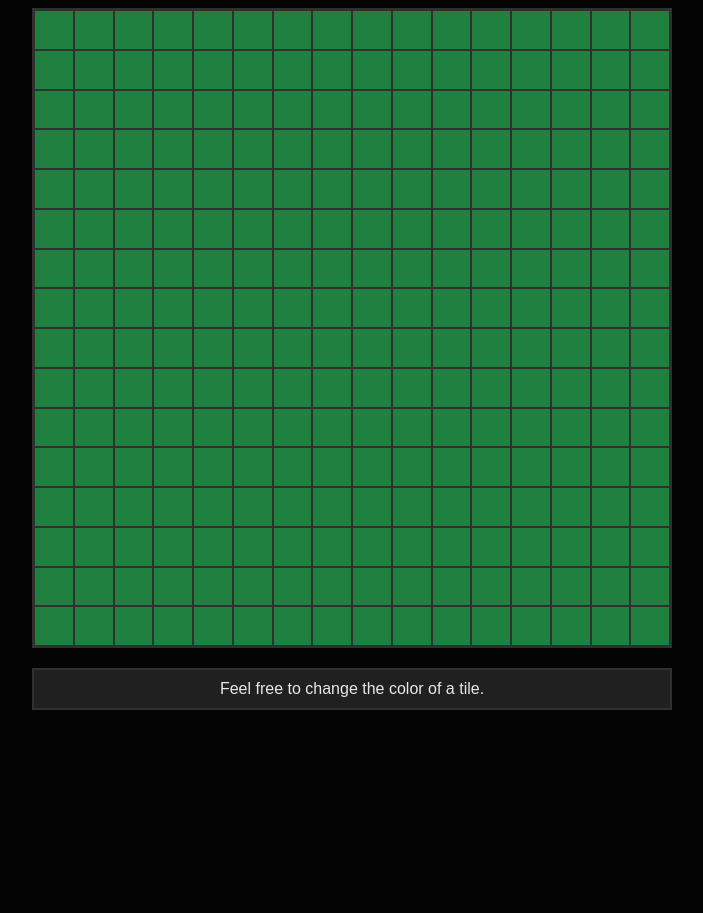
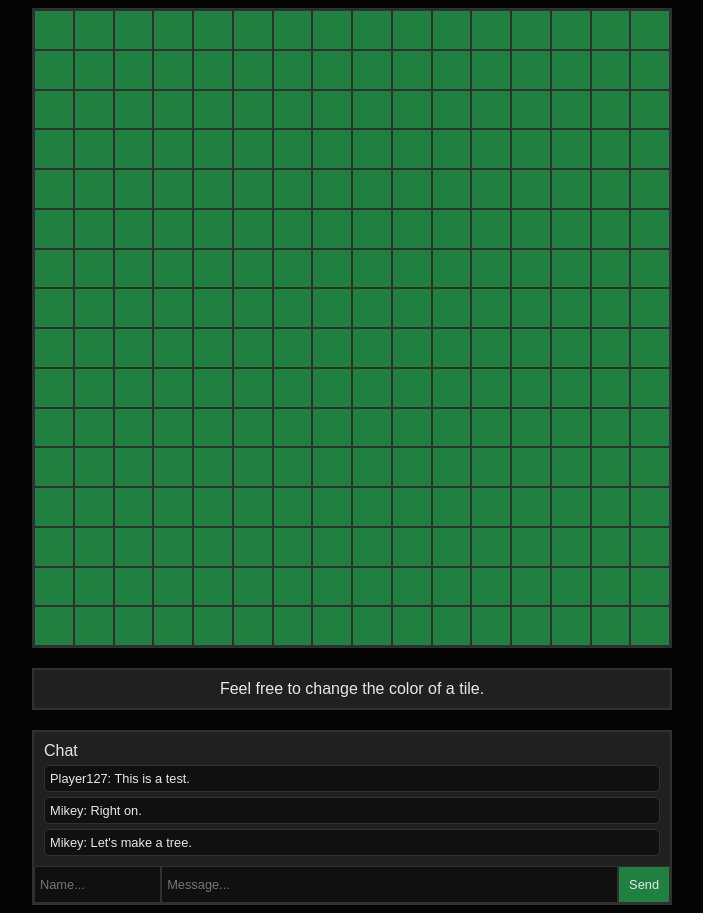
Before and after one commit to Munkyfoot/sog-game, a Flask app: page / in a window 1280 px wide. Shown: the whole page, without its empty margins (288-991 px from the left). Before the commit the page ends 710 px from the top, so only its background shows below. Run offline with Flask 2, Linux system fonts and the light colour scheme; data comes from the database, SQL or seed files in the repository; both versions use the stored data as it was after the commit.

Commit message:
Implement chat

```diff
--- a/app.py
+++ b/app.py
@@ -4,7 +4,7 @@ import hashlib
 from flask_sqlalchemy import SQLAlchemy
 from sqlalchemy import create_engine, or_, desc
 from sqlalchemy.orm import sessionmaker
-from db import Base, Tile, Log, db_name
+from db import Base, Tile, Log, Message, db_name
 import random
 from datetime import datetime
 
@@ -79,6 +79,24 @@ def update(tile_id):
 
         return redirect(url_for('jsonMain'))
 
+
+@app.route('/message/', methods = ['POST'])
+def message():
+    if request.method == 'POST':
+        if request.form.get('name') and request.form.get('message_content'):
+            message = Message(
+                ip_address=request.remote_addr,
+                date_time=datetime.utcnow().isoformat(),
+                name=request.form['name'],
+                content=request.form['message_content']
+            )
+            db.session.add(message)
+
+            db.session.commit()
+
+        return redirect(url_for('jsonMessages'))
+
+
 @app.route('/json/')
 def jsonMain():
     game_state = db.session.query(Tile).all()
@@ -86,13 +104,20 @@ def jsonMain():
     return jsonify([t.serialize for t in game_state])
 
 
-@app.route('/json/log')
+@app.route('/json/log/')
 def jsonLog():
     entries = db.session.query(Log).all()
 
     return jsonify([e.serialize for e in entries])
 
 
+@app.route('/json/messages/')
+def jsonMessages():
+    messages = db.session.query(Message).all()
+
+    return jsonify([m.serialize for m in messages])
+
+
 if __name__ == '__main__':
     app.secret_key = hashlib.md5('secret_key'.encode()).hexdigest()
     app.debug = True
--- a/db.py
+++ b/db.py
@@ -61,5 +61,26 @@ class Log(Base):
         }
 
 
+class Message(Base):
+    __tablename__ = 'message'
+
+    id = Column(Integer, primary_key = True)
+    ip_address = Column(String(32), nullable = False)
+    date_time = Column(String(32), nullable = False)
+    name = Column(String(16), nullable = False)
+    content = Column(String(200), nullable = False)
+
+    @property
+    def serialize(self):
+        #Returns objects data in easily serializable format
+        return{
+            'id' : self.id,
+            'ip_address' : self.ip_address,
+            'date_time' : self.date_time,
+            'name' : self.name,
+            'content' : self.content
+        }
+
+
 engine = create_engine('sqlite:///{}.db'.format(db_name))
 Base.metadata.create_all(engine)
--- a/static/css/stylesheet.css
+++ b/static/css/stylesheet.css
@@ -6,8 +6,9 @@ body{
     background-color: rgb(4,4,4);
 
     text-align: center;
-    font-family: sans-serif;
-    color: rgb(232,232,232);;
+    font-family: Arial, Helvetica, sans-serif;
+    font-size: 1em;
+    color: rgb(232,232,232);
 }
 
 a {
@@ -40,6 +41,74 @@ a:hover{
     justify-content: center;
 }
 
+#chat{
+    background-color: rgb(32,32,32);
+    border: 2px solid rgb(48,48,48);
+    display: flex;
+    flex-direction: column;
+    margin: 20px auto auto auto;
+    width: 50vw;
+    text-align: left;
+    justify-content: center;
+}
+
+#chat_output{
+    display: flex;
+    flex-direction: column;
+    padding: 10px;
+}
+
+.chat-message{
+    background-color: rgb(16,16,16);
+    border: 1px solid rgb(48,48,48);
+    border-radius: 5px;
+    font-size: 0.8em;
+    margin-top:5px;
+    padding: 5px;
+    width: 100%;
+}
+
+#chat_interface{
+    display: flex;
+    width: 100%;
+}
+
+input{
+    background-color: rgb(16,16,16);
+    border: 1px solid rgb(48,48,48);
+    color: rgb(232,232,232);
+    padding: 5px;
+    font-family: Arial, Helvetica, sans-serif;
+    font-size: 0.8em;
+}
+
+    input:hover, input:focus, input:active{
+        background-color: rgb(8,8,8);
+        border: 1px solid rgb(64,64,64);
+        outline: none;
+    }
+
+#chat_name{
+    width: 20%;
+}
+
+#chat_input{
+    flex-grow: 1;
+}
+
+#chat_send{
+    background-color: rgb(32,128,64);
+    border: 1px solid rgb(48,48,48);
+    color: rgb(232,232,232);
+    padding: 10px;
+    font-size: 0.8em;
+}
+
+    #chat_send:hover{
+        cursor: pointer;
+        background-color: rgb(32,160,64);
+    }
+
 .tile{
     margin: 0;
     border: 1px solid rgb(48,48,48);
--- a/static/scripts/main.js
+++ b/static/scripts/main.js
@@ -1,12 +1,25 @@
 var can_color = false;
 
 $(function(){
-    Generate()
+    Generate();
 
-    setInterval(Refresh, 1000);
+    setInterval(RefreshTiles, 1000);
 
     $("#gameboard").on('click', '.tile', function(){
         UpdateTile($(this).attr('id'));
+    });
+
+    RefreshMessages();
+    setInterval(RefreshMessages, 1500);
+
+    $("#chat_send").click(function(){
+        var name = "Player"
+        if($("#chat_name").val().length > 0){
+            name = $("#chat_name").val();
+        }
+
+        SendMessage(name, $("#chat_input").val());
+        $("#chat_input").val("")
     });
 });
 
@@ -39,10 +52,36 @@ function UpdateTile(tile_id){
     });
 }
 
-function Refresh(){
+function RefreshTiles(){
     $.getJSON('/json/', function(data){
         for(var i = 0; i < data.length; i++){
             $("#"+data[i]['id']).attr('class', 'tile color_' + data[i]['color_id'])
         }
     });
 }
+
+function SendMessage(name, message){
+    $.post("/message/", {name : name, message_content: message}).done(function( data ) {
+        $("#chat_output").html("Chat")
+        for(var i = 0; i < data.length; i++){
+            var name = data[i]['name'];
+            if(name == "Player"){
+                name += data[i]['ip_address'];
+            }
+            $("#chat_output").append("<div class='chat-message'>" + name + ": " + data[i]['content'] + "</div>")
+        }
+    });
+}
+
+function RefreshMessages(){
+    $.getJSON("/json/messages/").done(function( data ) {
+        $("#chat_output").html("Chat")
+        for(var i = 0; i < data.length; i++){
+            var name = data[i]['name'];
+            if(name == "Player"){
+                name += data[i]['ip_address'].substring(0,3);
+            }
+            $("#chat_output").append("<div class='chat-message'>" + name + ": " + data[i]['content'] + "</div>")
+        }
+    });
+}
--- a/templates/index.html
+++ b/templates/index.html
@@ -15,6 +15,17 @@
     <div id="info">
         Welcome to the game.
     </div>
+    <div id="chat">
+        <div id="chat_output">
+            Chat
+            <div class="chat-message">There are no messages.</div>
+        </div>
+        <div id="chat_interface">
+            <input type="text" id="chat_name" placeholder="Name..." maxlength="16">
+            <input type="text" id="chat_input" placeholder="Message..." maxlength="200">
+            <div id="chat_send">Send</div>
+        </div>
+    </div>
     <script src="https://ajax.googleapis.com/ajax/libs/jquery/3.3.1/jquery.min.js"></script>
     <script src="{{url_for('static', filename='scripts/main.js')}}"></script>
 </body>
```
Also changed, not shown: game.db.
